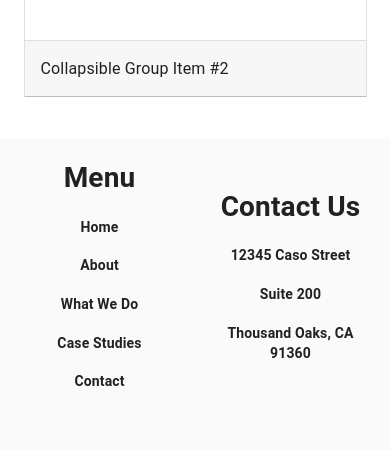
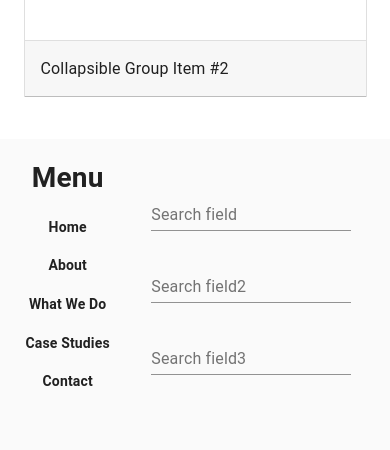
Before and after one commit to joemulick/L1, a Gatsby site: page / in a window 390 px wide. Shown: the part 2740-3190 px from the top of the page. Built offline with nearby package versions, Linux system fonts and the light colour scheme; Gatsby itself is replaced by a stand-in of ours.

Commit message:
added some form inputs and optimized for mobile using dynamic grid

```diff
--- a/src/components/Footer.js
+++ b/src/components/Footer.js
@@ -2,6 +2,8 @@ import React from 'react';
 import { makeStyles } from '@material-ui/core/styles';
 import Container from '@material-ui/core/Container';
 import Grid from '@material-ui/core/Grid';
+
+import FooterForm from '../components/footerComponents/footerForm'
 
 const useStyles = makeStyles(theme => ({
   root: {
@@ -34,7 +36,7 @@ export default function HideAppBar(props) {
             spacing={3}
           >
 
-            <Grid item xs>
+            <Grid item xs={4} sm={3}>
               <div className={classes.centerContent}>
                 <h1>Menu</h1>
                 <h4>Home</h4>
@@ -44,15 +46,12 @@ export default function HideAppBar(props) {
                 <h4>Contact</h4>
               </div>
             </Grid>
-            <Grid item xs>
+            <Grid item xs={8} sm={6}>
               <div className={classes.centerContent}>
-                <h1>Contact Us</h1>
-                <h4>12345 Caso Street</h4>
-                <h4>Suite 200</h4>
-                <h4>Thousand Oaks, CA 91360</h4>
+                <FooterForm />
               </div>
             </Grid>
-            <Grid item xs>
+            <Grid item xs={12} sm={3}>
               <div className={classes.centerContent}>
                 <h1>Contact Us</h1>
                 <div>
--- /dev/null
+++ b/src/components/footerComponents/footerForm.js
@@ -0,0 +1,56 @@
+import React from 'react';
+import { makeStyles } from '@material-ui/core/styles';
+import TextField from '@material-ui/core/TextField';
+
+const useStyles = makeStyles(theme => ({
+  container: {
+    display: 'flex',
+    flexWrap: 'wrap',
+  },
+  textField: {
+    marginLeft: theme.spacing(1),
+    marginRight: theme.spacing(1),
+    width: 200,
+  },
+  mainFormContainer: {
+    margin: 'auto',
+  },
+}));
+
+
+
+export default function TextFields() {
+
+  const classes = useStyles();
+
+  return (
+    <div className={classes.mainFormContainer}>
+        <form className={classes.container} noValidate autoComplete="off">
+
+        <TextField
+            id="standard-search"
+            label="Search field"
+            type="search"
+            className={classes.textField}
+            margin="normal"
+        />
+
+        <TextField
+            id="standard-search"
+            label="Search field2"
+            type="search"
+            className={classes.textField}
+            margin="normal"
+        />
+
+        <TextField
+            id="standard-search"
+            label="Search field3"
+            type="search"
+            className={classes.textField}
+            margin="normal"
+        />
+        </form>
+    </div>
+  );
+}
```
